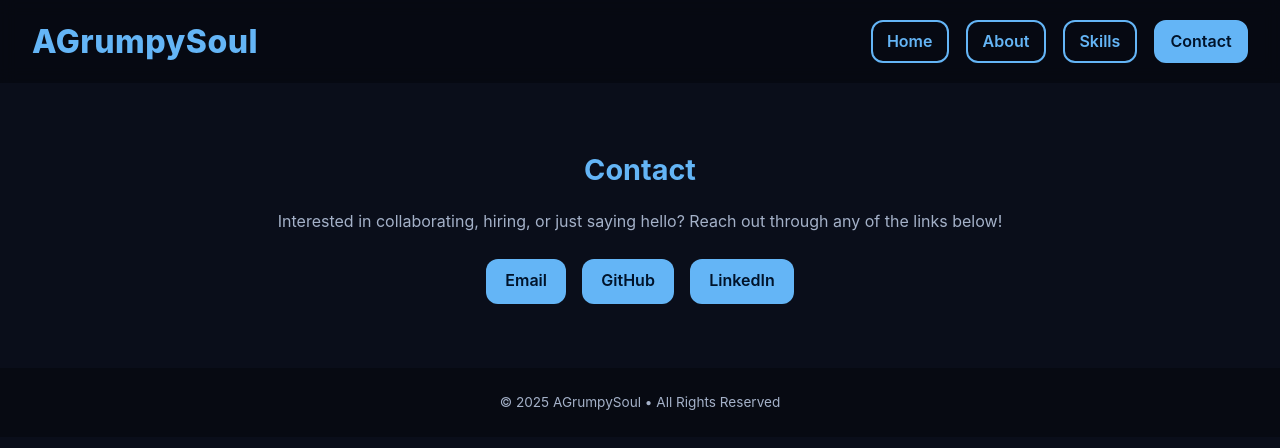
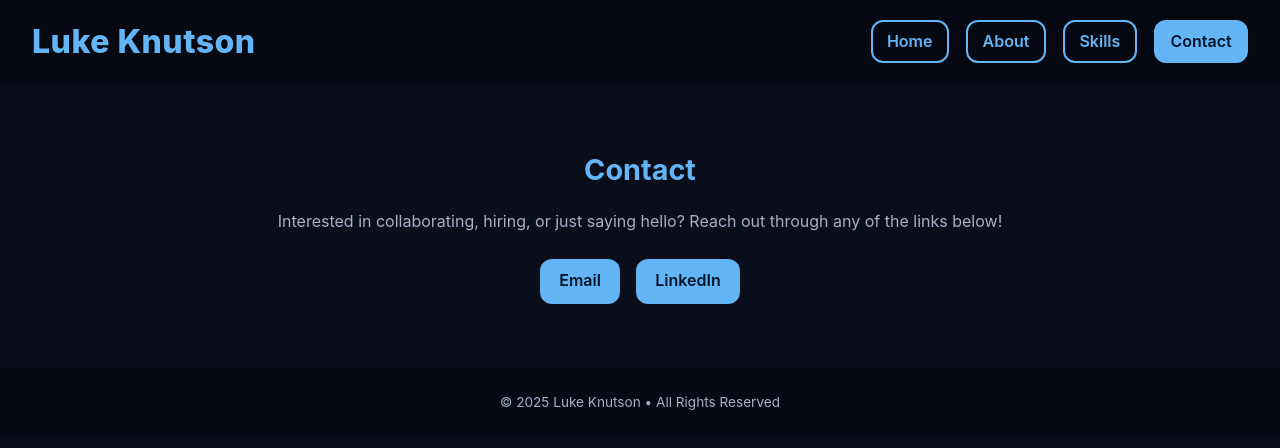
Before and after one commit to SoulTheOwlGod/PortfolioWebsite, a plain HTML site: page docs/contact.html in a window 1280 px wide. Drawn offline with Linux system fonts and the light colour scheme.

Commit message:
Update contact.html

```diff
--- a/docs/contact.html
+++ b/docs/contact.html
@@ -3,12 +3,12 @@
 <head>
   <meta charset="utf-8" />
   <meta name="viewport" content="width=device-width,initial-scale=1" />
-  <title>Contact | AGrumpySoul Portfolio</title>
+  <title>Contact | Luke Knutson Portfolio</title>
   <link rel="stylesheet" href="styles.css" />
 </head>
 <body>
   <header class="navbar">
-    <h1 class="logo">AGrumpySoul</h1>
+    <h1 class="logo">Luke Knutson</h1>
     <nav>
       <a href="index.html" class="nav-btn">Home</a>
       <a href="about.html" class="nav-btn">About</a>
@@ -21,14 +21,13 @@
     <h2>Contact</h2>
     <p>Interested in collaborating, hiring, or just saying hello? Reach out through any of the links below!</p>
     <div class="socials">
-      <a href="mailto:youremail@example.com" class="btn">Email</a>
-      <a href="https://github.com/AGrumpySoul" target="_blank" class="btn">GitHub</a>
-      <a href="#" class="btn">LinkedIn</a>
+      <a href="mailto:lukeyknutson@gmail.com" class="btn">Email</a>
+      <a href="https://www.linkedin.com/in/luke-knutson-430803322/" class="btn">LinkedIn</a>
     </div>
   </section>
 
   <footer>
-    <p>© 2025 AGrumpySoul • All Rights Reserved</p>
+    <p>© 2025 Luke Knutson • All Rights Reserved</p>
   </footer>
 </body>
 </html>
```
